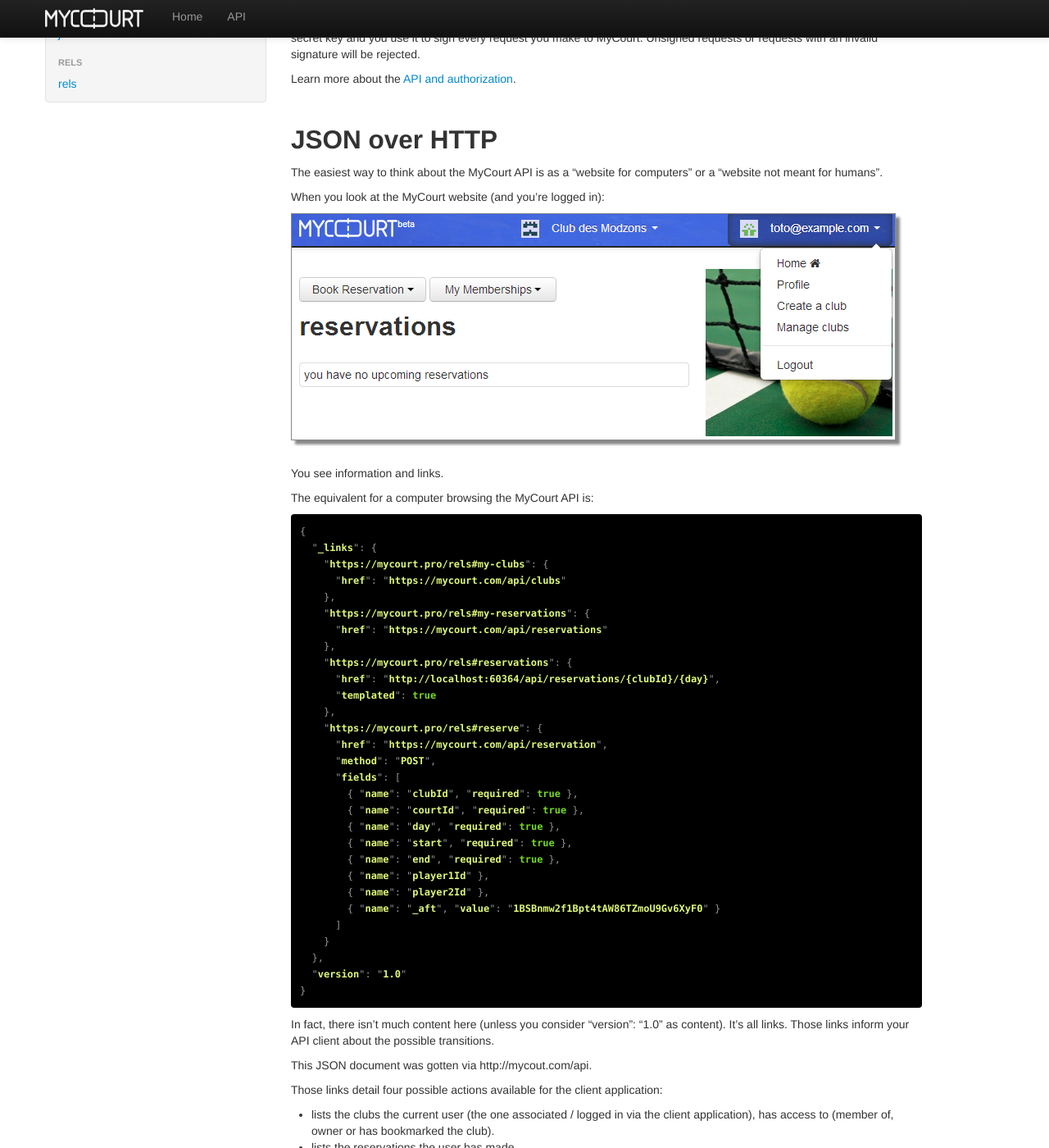
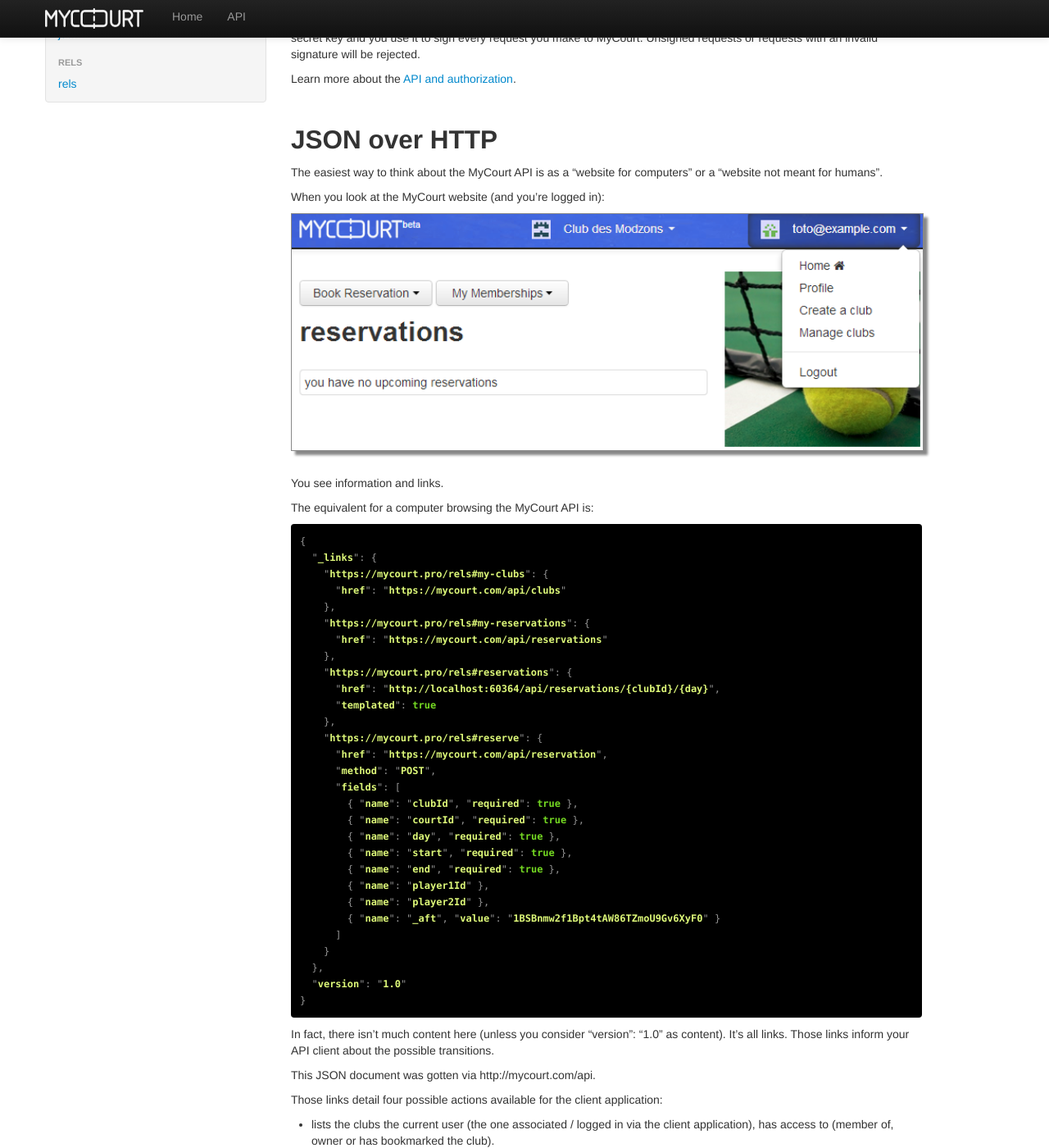
Before and after one commit to mycourtpro/mycourtpro.github.io, a Jekyll site: the page built from api/index.md, in a window 1280 px wide and 1400 px high, scrolled down 268 px. Shown: the whole window at 82% size. Built offline with Jekyll 4.4.1, drawn with Linux system fonts in a browser that asks for light colours.

Commit message:
adjust img/code widths

```diff
--- a/_scss/syntax.scss
+++ b/_scss/syntax.scss
@@ -11,7 +11,7 @@ code {
 
 div.highlight {
 
-  width: 700px;
+  //width: 700px;
 
   -webkit-border-radius: 4px;
   -moz-border-radius: 4px;
--- a/api/index.md
+++ b/api/index.md
@@ -24,7 +24,7 @@ The easiest way to think about the MyCourt API is as a "website for computers" o
 
 When you look at the MyCourt website (and you're logged in):
 
-<img class="screenshot" src="/images/mycourt_home.png" />
+<img class="screenshot" src="/images/mycourt_home.png" style="width: 100%" />
 
 You see information and links.
 
@@ -64,7 +64,7 @@ The equivalent for a computer browsing the MyCourt API is:
 
 In fact, there isn't much content here (unless you consider "version": "1.0" as content). It's all links. Those links inform your API client about the possible transitions.
 
-This JSON document was gotten via http://mycout.com/api.
+This JSON document was gotten via http://mycourt.com/api.
 
 Those links detail four possible actions available for the client application:
 
@@ -77,6 +77,7 @@ The first three links are available via GET requests, while the last one is via
 
 The MyCourt API actually lists more possible actions for clients.
 
+
 ## HALf
 
 The MyCourt API builds on [HALf](https://github.com/jmettraux/half) which is an extension to [HAL](http://stateless.co/hal_specification.html).
--- a/css/syntax.css
+++ b/css/syntax.css
@@ -3,7 +3,6 @@
  */
 /* line 12, ../_scss/syntax.scss */
 div.highlight {
-  width: 700px;
   -webkit-border-radius: 4px;
   -moz-border-radius: 4px;
   border-radius: 4px;
```
Also changed, not shown: css/site.css.
